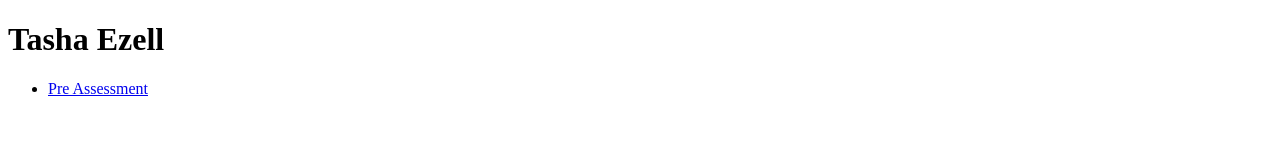
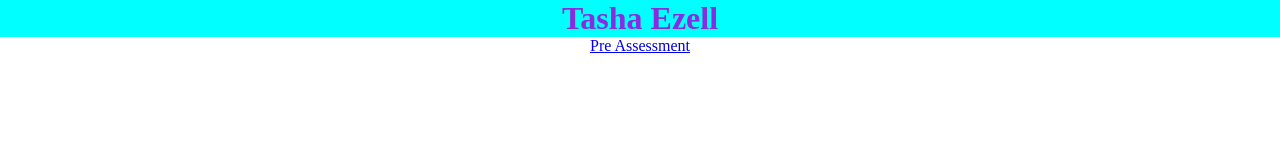
Before and after one commit to trezell/ifsc-3342, a plain HTML site: page index.html in a window 1280 px wide. Drawn offline with Linux system fonts and the light colour scheme.

Commit message:
Main style

```diff
--- /dev/null
+++ b/assets/css/main.css
@@ -0,0 +1,15 @@
+* {
+	margin: 0px;
+	padding: 0px;
+}
+h1 {
+    text-align: center;
+    color:blueviolet;
+    background-color: aqua;
+}
+#nav ul li{
+    list-style: none;
+    margin:auto;
+    text-align: center;
+
+}
--- a/index.html
+++ b/index.html
@@ -4,14 +4,15 @@
     <meta charset="UTF-8">
     <meta http-equiv="X-UA-Compatible" content="IE=edge">
     <meta name="viewport" content="width=>, initial-scale=1.0">
+    <link href="/assets/css/main.css" rel="stylesheet">
     <title>Tasha Ezell</title>
 </head>
 <body>
     <h1>Tasha Ezell</h1>
-    <nav>
+    <div id="nav">
         <ul>
             <li><a href="pre-assesment/index.html">Pre Assessment</a></li>
         </ul>
-    </nav>
+    </div>
 </body>
 </html>
```
